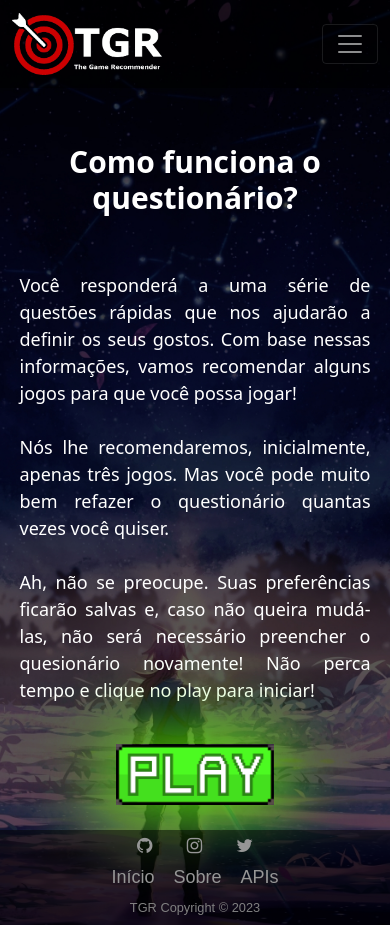
After one commit to notOliveira/TGR, a Django app: page /pre_quiz/ in a window 390 px wide. The commit adds this page. Run offline with Django 4.2, Linux system fonts and the light colour scheme; parts of the project's set-up code (start-up, migrations or seed data) failed here and were passed over; some libraries are stand-ins or nearby versions.

Commit message:
Adicionando página anterior ao quiz

```diff
--- a/tgr/main/static/main/css/about.css
+++ b/tgr/main/static/main/css/about.css
@@ -24,6 +24,10 @@
   text-align: justify;
   margin-left: 2%;
   margin-right: 2%;
+}
+
+.about-text a{
+  text-decoration: none;
 }
 
 .tgr-about {
--- /dev/null
+++ b/tgr/main/static/main/css/pre-quiz.css
@@ -0,0 +1,110 @@
+.main-pre-quiz {
+    background: url('../media/main-pre-quiz.jpg');
+    width: 100vw;
+    height: 100vh;
+    overflow: auto;
+    justify-content: center;
+    align-items: center;
+    color: white;
+    background-size: cover;
+    background-position: center;
+}
+
+.texts-pre-quiz {
+    transition: 0.3s;
+    margin: 0 auto;
+    width: 50%;
+}
+
+.texts-pre-quiz h1 {
+    transition: 0.3s;
+    font-size: 50px;
+}
+
+.texts-pre-quiz p {
+    transition: 0.3s;
+    font-size: 27px;
+    text-align: justify;
+}
+
+.link-to-quiz {
+    transition: 0.3s;
+    text-decoration: none;
+    font-size:40px;
+    color: rgb(0, 0, 0);
+    background-color: rgb(21, 255, 0);
+    border-radius: 10%;
+}
+
+.play-button {
+    transition: 0.3s;
+    width: 32%;
+    box-shadow: 0px 0px 75px 10px rgba(94, 255, 0, 0.9);
+  }
+
+  .play-button:hover {
+    transform: scale(1.2);
+    transition: 0.3s;
+    box-shadow: 0px 0px 75px 10px rgba(255, 251, 2, 0.9);
+    cursor: pointer;
+  }
+
+  .play-button:not(:hover) {
+    transform: scale(1);
+    transition: 0.3s;
+  }
+
+@media screen and (max-width: 1200px) {
+    .texts-pre-quiz {
+        width: 90%;
+    }
+
+    .texts-pre-quiz h1 {
+        font-size: 50px;
+    }
+
+    .texts-pre-quiz p {
+        font-size: 25px;
+    }
+
+    .play-button {
+        transition: 0.3s;
+        width: 30%;
+      }
+}
+
+@media screen and (max-width: 992px) {
+    .texts-pre-quiz p {
+        font-size: 25px;
+    }
+}
+
+@media screen and (max-width: 768px) {
+    .texts-pre-quiz {
+        width: 90%;
+    }
+
+    .texts-pre-quiz h1 {
+        font-size: 30px;
+    }
+
+    .play-button {
+        transition: 0.3s;
+        width: 35%;
+      }
+}
+
+@media screen and (max-width: 576px) {
+    .texts-pre-quiz h1 {
+        font-size: 30px;
+    }
+
+    .texts-pre-quiz p {
+        font-size: 18px;
+    }
+
+    .play-button {
+        transition: 0.3s;
+        width: 45%;
+      }
+}
--- /dev/null
+++ b/tgr/main/static/main/js/pre-quiz.js
@@ -0,0 +1,13 @@
+document.addEventListener('DOMContentLoaded', function() {
+    const imageElement = document.getElementById('play-hover-img');
+    if (imageElement) {
+      const originalSrc = imageElement.src;
+      const newSrc = '/static/main/media/play-hover.png';
+      imageElement.addEventListener('mouseover', function() {
+        imageElement.src = newSrc;
+      });
+      imageElement.addEventListener('mouseout', function() {
+        imageElement.src = originalSrc;
+      });
+    }
+  });
--- a/tgr/main/templates/main/about.html
+++ b/tgr/main/templates/main/about.html
@@ -18,9 +18,11 @@
                 <p class="about-text">
                     O <b>TGR</b>, que significa The Game Recommender, é justamente o que o nome sugere: um <b>recomendador de jogos!</b>
                     <br>
-                    Já houve aqueles dias nos quais você estava querendo algo diferente para jogar, mas estava com medo de se decepcionar e acabar perdendo seu tempo? O TGR está aqui para fazer com que isso nunca mais aconteça! Você poderá responder ao nosso <a href="#" style="text-decoration:none;">questionário</a> quantas vezes quiser para receber sugestões de jogos para você jogar, tanto sozinho ou com seus amigos. Tudo vai estar de acordo com sua preferência!
                     <br>
-                    Ah, não se preocupe. Suas preferências ficarão salvas e, caso não queira mudá-las, não será necessário preencher o quesionário novamente!
+                    Já houve aqueles dias nos quais você estava querendo algo diferente para jogar, mas estava com medo de se decepcionar e acabar perdendo seu tempo? O TGR está aqui para fazer com que isso nunca mais aconteça! Você poderá responder ao nosso <a href="{% url 'pre_quiz' %}">questionário</a> quantas vezes quiser para receber sugestões de jogos para você jogar, tanto sozinho ou com seus amigos. Tudo vai estar de acordo com sua preferência!
+                    <br>
+                    <br>
+                    Com este projeto, nós buscamos ajudar as pessoas a encontrarem novos jogos para que elas possam se divertir e evitar a <a href="https://seletronic.com.br/o-que-e-sindrome-do-pc-gamer/" target="blank">crise do PC Gamer</a> em nós, gamers, que queremos apenas sentar em nossas cadeiras e jogar algo!
                     <br><br><br><br><br>
                 </p>
             </div>
--- a/tgr/main/templates/main/base.html
+++ b/tgr/main/templates/main/base.html
@@ -24,6 +24,7 @@
     <link rel="stylesheet" type="text/css" href="{% static 'main/css/login.css' %}">
     <link rel="stylesheet" type="text/css" href="{% static 'main/css/logout.css' %}">
     <link rel="stylesheet" type="text/css" href="{% static 'main/css/profile.css' %}">
+    <link rel="stylesheet" type="text/css" href="{% static 'main/css/pre-quiz.css' %}">
     <link rel="stylesheet" type="text/css" href="{% static 'main/css/register.css' %}">
     <link rel="stylesheet" type="text/css" href="{% static 'main/css/game-list.css' %}">
     <link rel="stylesheet" type="text/css" href="{% static 'main/css/auth-forms.css' %}">
@@ -66,7 +67,7 @@
                 </a>
               </li>
               <li class="nav-item d-inline-flex px-2 align-middle">
-                <a class="text-white nav-link d-inline align-middle" href="{% url 'quiz' %}">
+                <a class="text-white nav-link d-inline align-middle" href="{% url 'pre_quiz' %}">
                   <img src="{% static 'main/media/lucky.png'%}" class="icon-navbar">
                   Estou com sorte
                 </a>
@@ -105,9 +106,11 @@
     </nav>
   </header>
   {% block content %}
+  {% comment %} Conteúdo das páginas {% endcomment %}
   {% endblock %}
+
   {% if footer %}
-
+  {% comment %} Caso o footer seja true no contexto, ele aparecerá ao final da página {% endcomment %}
     <footer>
       <div class="footer-tgr">
         <div class="row-footer">
@@ -123,6 +126,9 @@
             {% if request.path != '/about/' %}
               <a href="{% url 'about' %}" >Sobre</a>
             {% endif %}
+            {% if request.path != '/pre_quiz/' %}
+              <a href="{% url 'pre_quiz' %}" >Quiz</a>
+            {% endif %}
             <a href="/api">APIs</a>
         </div>
 
--- a/tgr/main/templates/main/home.html
+++ b/tgr/main/templates/main/home.html
@@ -18,7 +18,7 @@
         </div>
         <br><br><br>
         <div class="start-home fixed-bottom">
-                <a href="{% url 'login' %}">
+                <a href="{% url 'pre_quiz' %}">
                         <img class="start-button mx-auto" src="{% static 'main/media/start.png'%}" id="start-hover-img">
                 <a>
         </div>
--- /dev/null
+++ b/tgr/users/templates/users/pre_quiz.html
@@ -0,0 +1,31 @@
+{% extends "main/base.html" %}
+{% load static %}
+{% load bootstrap %}
+{% block title %}Pré quiz{% endblock %}
+{% block links %}
+    <script type="text/javascript" src="../static/main/js/pre-quiz.js"></script>
+{% endblock %}
+{% block content %}
+    <div class="main-pre-quiz">
+        <br><br><br><br><br><br>
+        <div class="texts-pre-quiz text-center text-white">
+            <h1><b>Como funciona o questionário?</b></h1>
+            <br>
+            <br>
+            <p>
+                Você responderá a uma série de questões rápidas que nos ajudarão a definir os seus gostos. Com base nessas informações, vamos recomendar alguns jogos para que você possa jogar!
+                <br>
+                <br>
+                Nós lhe recomendaremos, inicialmente, apenas três jogos. Mas você pode muito bem refazer o questionário quantas vezes você quiser.
+                <br>
+                <br>
+                Ah, não se preocupe. Suas preferências ficarão salvas e, caso não queira mudá-las, não será necessário preencher o quesionário novamente! Não perca tempo e clique no play para iniciar!
+            </p>
+            <br>
+            <a href="{% url 'quiz' %}">
+                <img class="play-button mx-auto" src="{% static 'main/media/play.png'%}" id="play-hover-img">
+            </a>
+            <br><br><br><br><br><br>
+        </div>
+    </div>
+{% endblock content %}
--- a/tgr/users/urls.py
+++ b/tgr/users/urls.py
@@ -23,6 +23,7 @@ urlpatterns = [
     path('logout/', auth_views.LogoutView.as_view(template_name='users/logout.html'), name='logout'),
     path('profile/', user_views.profile, name='profile'),
     path('quiz/', user_views.quiz, name='quiz'),
+    path('pre_quiz/', user_views.pre_quiz, name='pre_quiz'),
     # Views de redefinição de senha
     path('reset_password/', user_views.password_reset_request, name="reset_password"),
     path('reset_password_sent/', auth_views.PasswordResetDoneView.as_view(template_name='users/password_reset_sent.html'), name="password_reset_done"),
--- a/tgr/users/views.py
+++ b/tgr/users/views.py
@@ -121,3 +121,9 @@ def quiz(request):
         'form': form
     }
     return render(request, 'users/quiz.html', context)
+
+def pre_quiz(request):
+    context = {
+        'footer': True
+    }
+    return render(request, 'users/pre_quiz.html', context)
```
Also changed, not shown: tgr/main/static/main/media/main-pre-quiz.jpg (added), tgr/main/static/main/media/play-hover.png (added), tgr/main/static/main/media/play.png (added).
